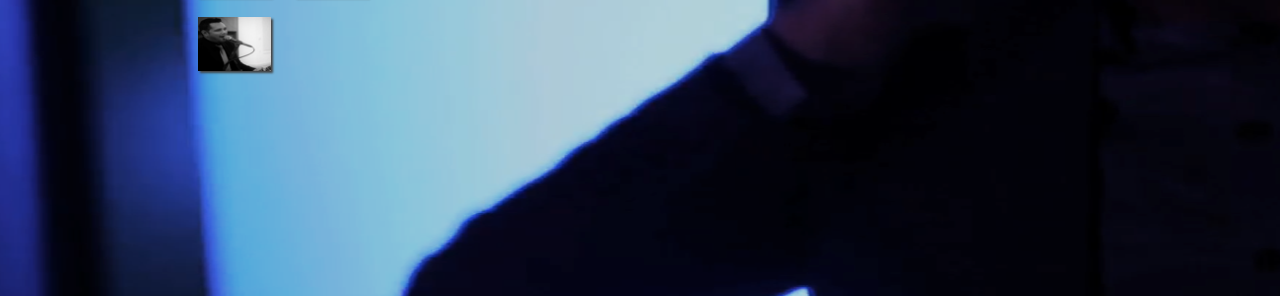
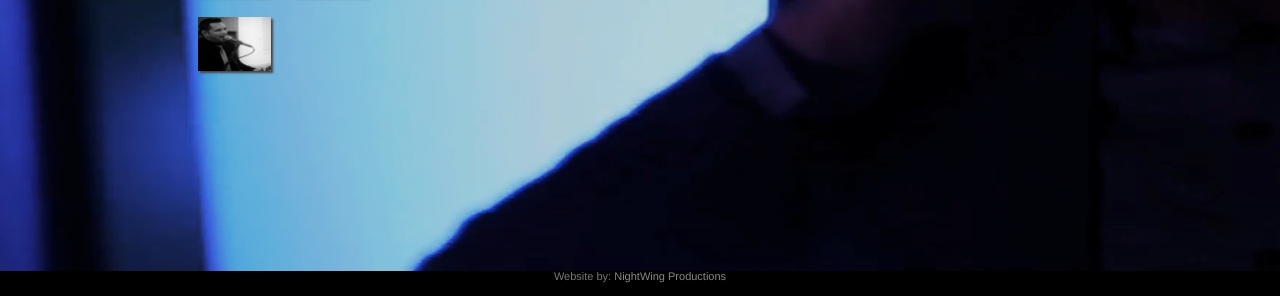
Before and after one commit to bnwpro/f5, a website: page contact.html in a window 1280 px wide. Shown: the part 1648-1944 px from the top of the page. Drawn offline with nearby package versions, Linux system fonts and the light colour scheme.

Commit message:
1/27/14_d
Added Dev credit

```diff
--- a/contact.html
+++ b/contact.html
@@ -137,9 +137,12 @@
 						  <li class="social-icon"><a href="#"><img src="images/social/yt.png" alt="F5 Foreman's 5 YouTube" /> YOUTUBE</a></li>
 					  </ul>
 				  </div>
-			  </div>
+			  </div> <!-- END small-9 columns -->
+		  </div> <!-- END row -->
+		  <div class="dev-credit">
+			  <span>Website by: <a href="http://nightwingpro.com/beyond.html" target="_blank">NightWing Productions</a></span>
 		  </div>
-	  </div>
+	  </div> <!-- END main-footer -->
 
       <script src="bower_components/jquery/jquery.js"></script>
       <script src="bower_components/foundation/js/foundation.min.js"></script>
--- a/stylesheets/global.css
+++ b/stylesheets/global.css
@@ -77,6 +77,19 @@ video {
 .social-icon img {
 	min-width: 24px !important;
 }
+.dev-credit {
+	bottom: 0;
+	width: 100%;
+	height: 25px;
+	position: absolute;
+	background: #000000;
+	color: #777;
+	text-align: center;
+	font-size: 11px;
+}
+.dev-credit a {
+	color: #888;
+}
 .box-shadow {
 	-moz-box-shadow: 2px 2px 2px #444;
 	-webkit-box-shadow: 2px 2px 2px #444;
```
Also changed, not shown: band.html (+5 -3 lines), index.html (+5 -2 lines).
